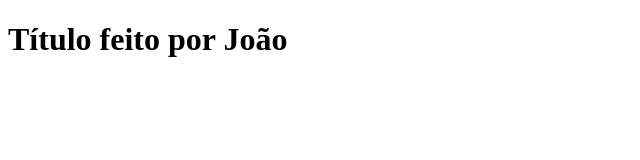
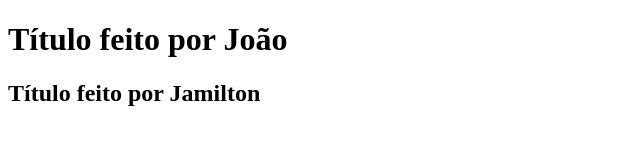
Before and after one commit to JoaoGama-prog/AULA-GIT-ESSENCIAL, a plain HTML site: page index.html in a window 1280 px wide. Shown: the whole page, without its empty margins (0-640 px from the left). Drawn offline with Linux system fonts and the light colour scheme.

Commit message:
Criado título 2 por Jamilton

```diff
--- a/index.html
+++ b/index.html
@@ -8,6 +8,8 @@
 <body>
 
     <h1>Título feito por João</h1>
+    <h2>Título feito por Jamilton</h2>
+
 
 </body>
 </html>
```
